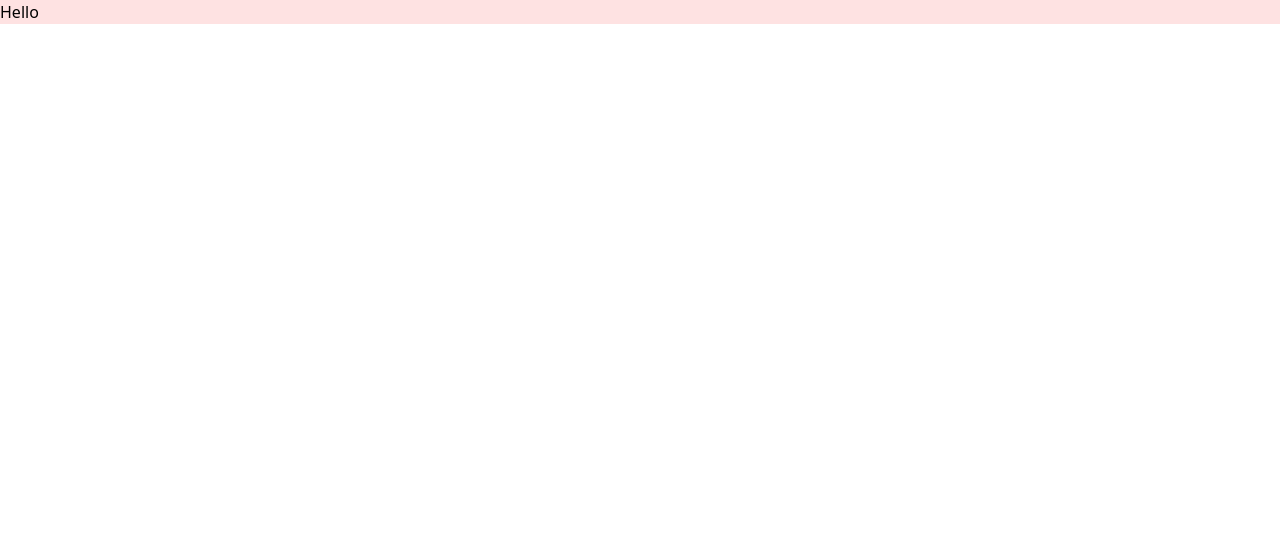
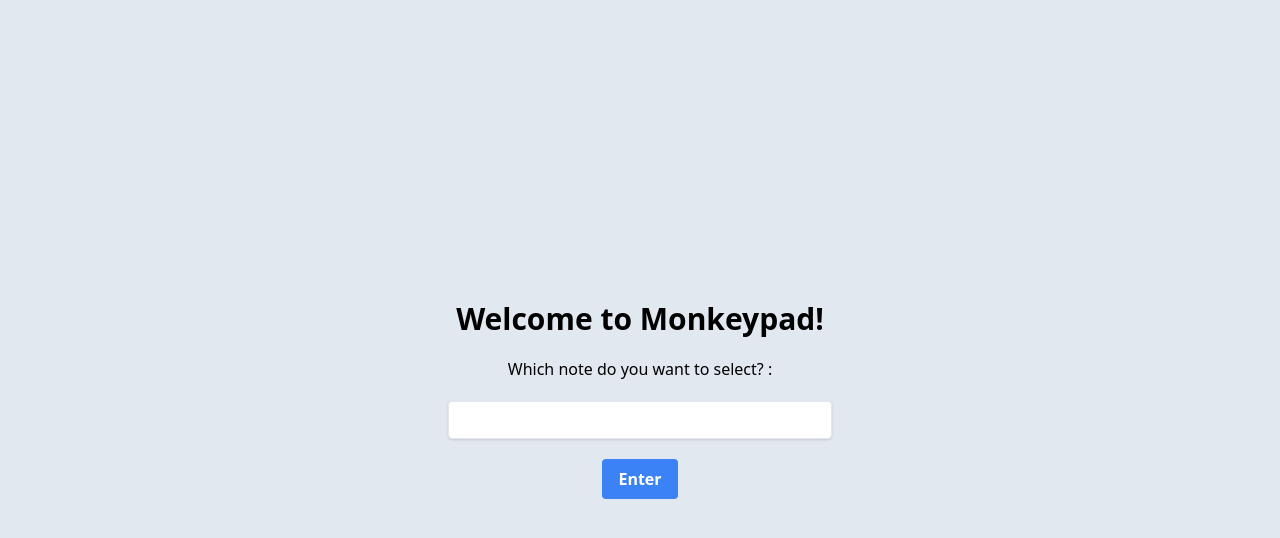
Before and after one commit to monkey-developers/monkeypad, a Next.js app in the folder next-client/: page / in a window 1280 px wide. Shown: the top 538 px of the page. Built offline with nearby package versions, Linux system fonts and the light colour scheme.

Commit message:
Add styling to next-client pages

```diff
--- a/next-client/pages/[pageName].tsx
+++ b/next-client/pages/[pageName].tsx
@@ -46,12 +46,12 @@
     }
 
     return (
-        <>
+        <section className='flex items-center flex-col h-screen justify-center bg-slate-200 gap-5'>
             <header className='text-center'>
-                <h1 className='text-2xl font-bold'> {pageName} </h1>
-                <h2> {users} </h2>
+                <h1 className='text-2xl font-bold'> {pageName} monkeypad</h1>
+                <h2>{users} users in this monkeypad</h2>
             </header>
-            <textarea className='border-2 border-black' onChange={handleBodyChange} value={pageBody} />
-        </>
+            <textarea className='w-full h-screen resize-none' onChange={handleBodyChange} value={pageBody} />
+        </section>
     )
 }
--- a/next-client/pages/index.tsx
+++ b/next-client/pages/index.tsx
@@ -1,10 +1,22 @@
 import type { NextPage } from 'next'
+import { useRouter } from 'next/router'
+import { useState } from 'react'
 
 const Home: NextPage = () => {
+  const [pageName, setPageName] = useState("");
+  const router = useRouter()
+
+  const handleInput = (event: any) => { setPageName(event.target.value); }
+
   return (
-    <div className='bg-red-100'>
-      <p>Hello</p>
-    </div>
+    <main className='flex items-center flex-col h-screen justify-center bg-slate-200 gap-5'>
+      <h1 className='text-3xl font-bold'>Welcome to Monkeypad!</h1>
+      <p className='text-1xl'>Which note do you want to select? :</p>
+      <input onChange={handleInput} type="text" className='shadow appearance-none border rounded w-96 py-2 px-3 text-gray-700 leading-tight focus:outline-none focus:shadow-outline' />
+      <button onClick={() => router.push(pageName)} className='bg-blue-500 hover:bg-blue-700 text-white font-bold py-2 px-4 rounded focus:outline-none focus:shadow-outline' >
+        Enter
+      </button>
+    </main >
   )
 }
 
```
